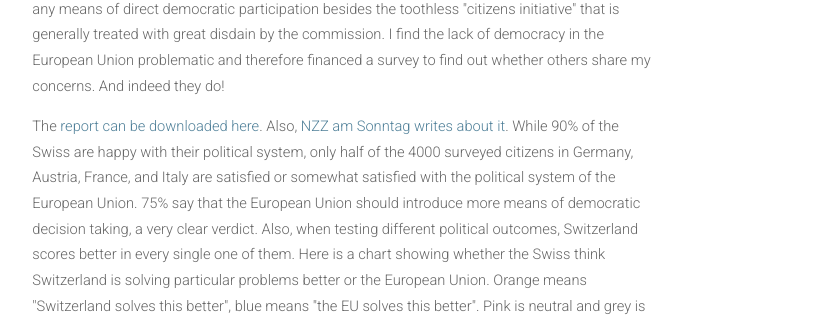
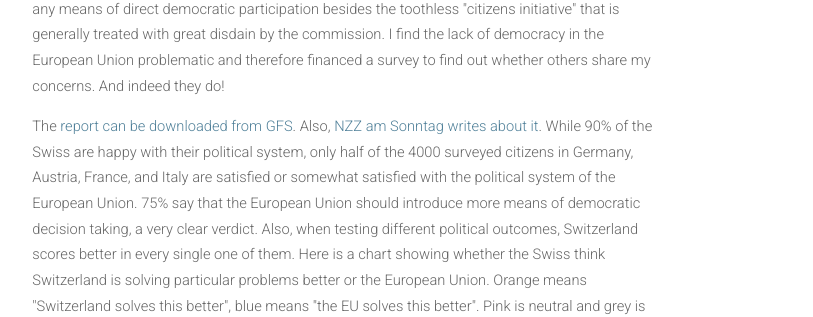
Before and after one commit to meisserecon/www, a Jekyll site: the page built from _posts/2021-11-14-eu-survey.md, in a window 1280 px wide and 900 px high, scrolled down 677 px. Shown: the part 143-460 px from the top of the window, without its empty margins (296-1109 px from the left). Built offline with Jekyll 4.4.1, drawn with Linux system fonts in a browser that asks for light colours; nearby versions of some CDN libraries.

Commit message:
Update 2021-11-14-eu-survey.md

```diff
--- a/_posts/2021-11-14-eu-survey.md
+++ b/_posts/2021-11-14-eu-survey.md
@@ -8,7 +8,7 @@
 </p>
 
 <p>
-The <a href="https://github.com/meisserecon/www/raw/gh-pages/2021-11-14%20EU%20Umfrage.pdf">report can be downloaded here</a>. Also, <a href="https://github.com/meisserecon/www/raw/gh-pages/2021-11-14%20EU%20Umfrage%20NZZAS.pdf">NZZ am Sonntag writes about it</a>. While 90% of the Swiss are happy with their political system, only half of the 4000 surveyed citizens in Germany, Austria, France, and Italy are satisfied or somewhat satisfied with the political system of the European Union. 75% say that the European Union should introduce more means of democratic decision taking, a very clear verdict. Also, when testing different political outcomes, Switzerland scores better in every single one of them. Here is a chart showing whether the Swiss think Switzerland is solving particular problems better or the European Union. Orange means "Switzerland solves this better", blue means "the EU solves this better". Pink is neutral and grey is "no answer".
+The <a href="https://www.gfsbern.ch/wp-content/uploads/2021/11/212039_demokratie-eu_schlussbericht_def-1.pdf">report can be downloaded from GFS</a>. Also, <a href="https://github.com/meisserecon/www/raw/gh-pages/2021-11-14%20EU%20Umfrage%20NZZAS.pdf">NZZ am Sonntag writes about it</a>. While 90% of the Swiss are happy with their political system, only half of the 4000 surveyed citizens in Germany, Austria, France, and Italy are satisfied or somewhat satisfied with the political system of the European Union. 75% say that the European Union should introduce more means of democratic decision taking, a very clear verdict. Also, when testing different political outcomes, Switzerland scores better in every single one of them. Here is a chart showing whether the Swiss think Switzerland is solving particular problems better or the European Union. Orange means "Switzerland solves this better", blue means "the EU solves this better". Pink is neutral and grey is "no answer".
 </p>
 
 <img src="../../../assets/images/swiss-eu-1.png" width="750">
```
